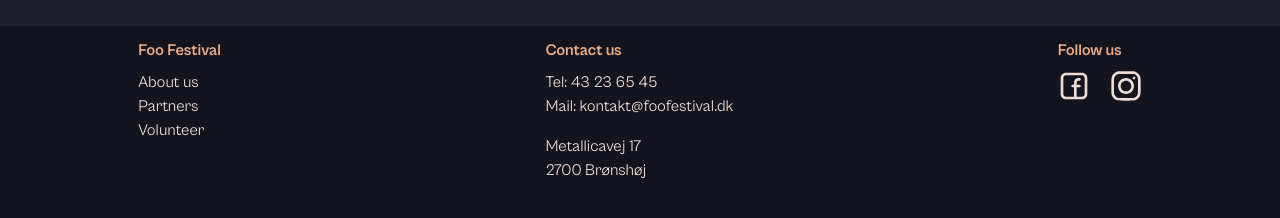
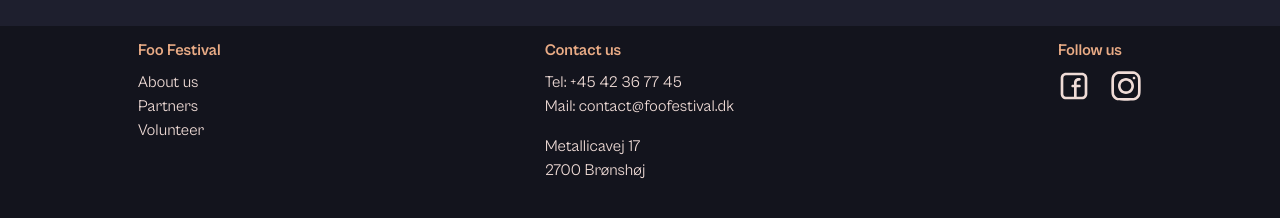
Before and after one commit to marhjo/Festival-BasePage, a Next.js app: page / in a window 1280 px wide. Shown: the part 1913-2131 px from the top of the page. Built offline with nearby package versions, Linux system fonts and the light colour scheme.

Commit message:
footer med email og tel tag

```diff
--- a/src/app/components/Footer.jsx
+++ b/src/app/components/Footer.jsx
@@ -13,25 +13,27 @@ export default function Footer() {
           <Link className="hover:underline" href="/" prefetch={false}>
             Partners
           </Link>
-          <Link className="hover:underline"  href="/" prefetch={false}>
+          <Link className="hover:underline" href="/" prefetch={false}>
             Volunteer
           </Link>
         </nav>
       </div>
       <div className="flex flex-col gap-2">
         <h2 className="font-bold text-accent">Contact us</h2>
-        <div>
-            <p>Tel: 43 23 65 45</p>
-            <p className="mb-4">Mail: kontakt@foofestival.dk</p>
-            <p>Metallicavej 17</p>
-            <p>2700 Brønshøj</p>
+        <div className="flex flex-col">
+          <Link href="tel:+4542367745">Tel: +45 42 36 77 45</Link>
+          <Link href="mailto:contact@foofestival.dk" target="_blank">
+            Mail: contact@foofestival.dk
+          </Link>
+          <p className="mt-4">Metallicavej 17</p>
+          <p>2700 Brønshøj</p>
         </div>
       </div>
       <div className="flex flex-col gap-2 order-first sm:order-3">
         <h2 className="font-bold text-accent hidden sm:block">Follow us</h2>
         <div className="flex gap-5 justify-center">
-            <FacebookLogo/>
-            <InstagramLogo/>
+          <FacebookLogo />
+          <InstagramLogo />
         </div>
       </div>
     </footer>
```
